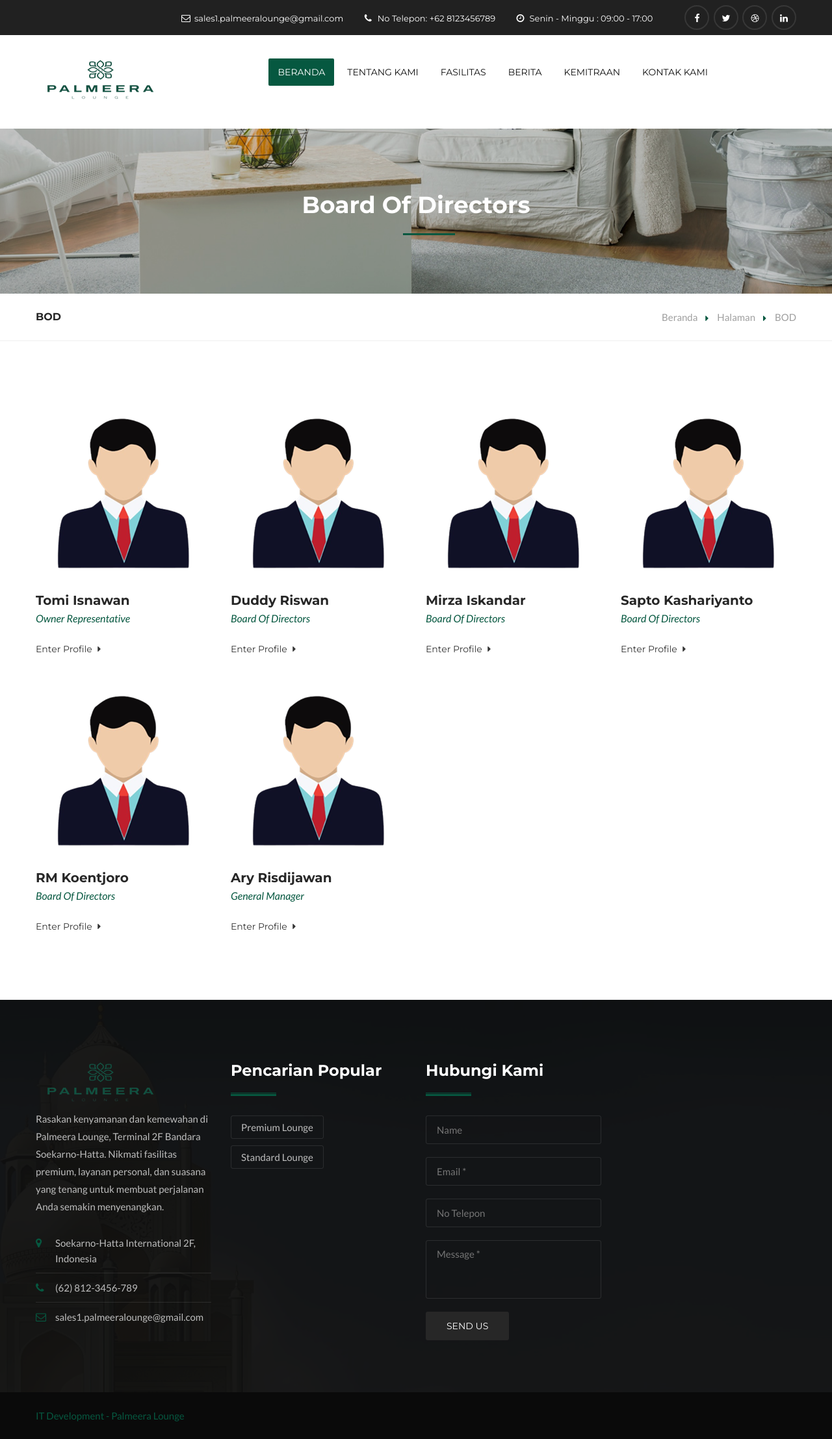
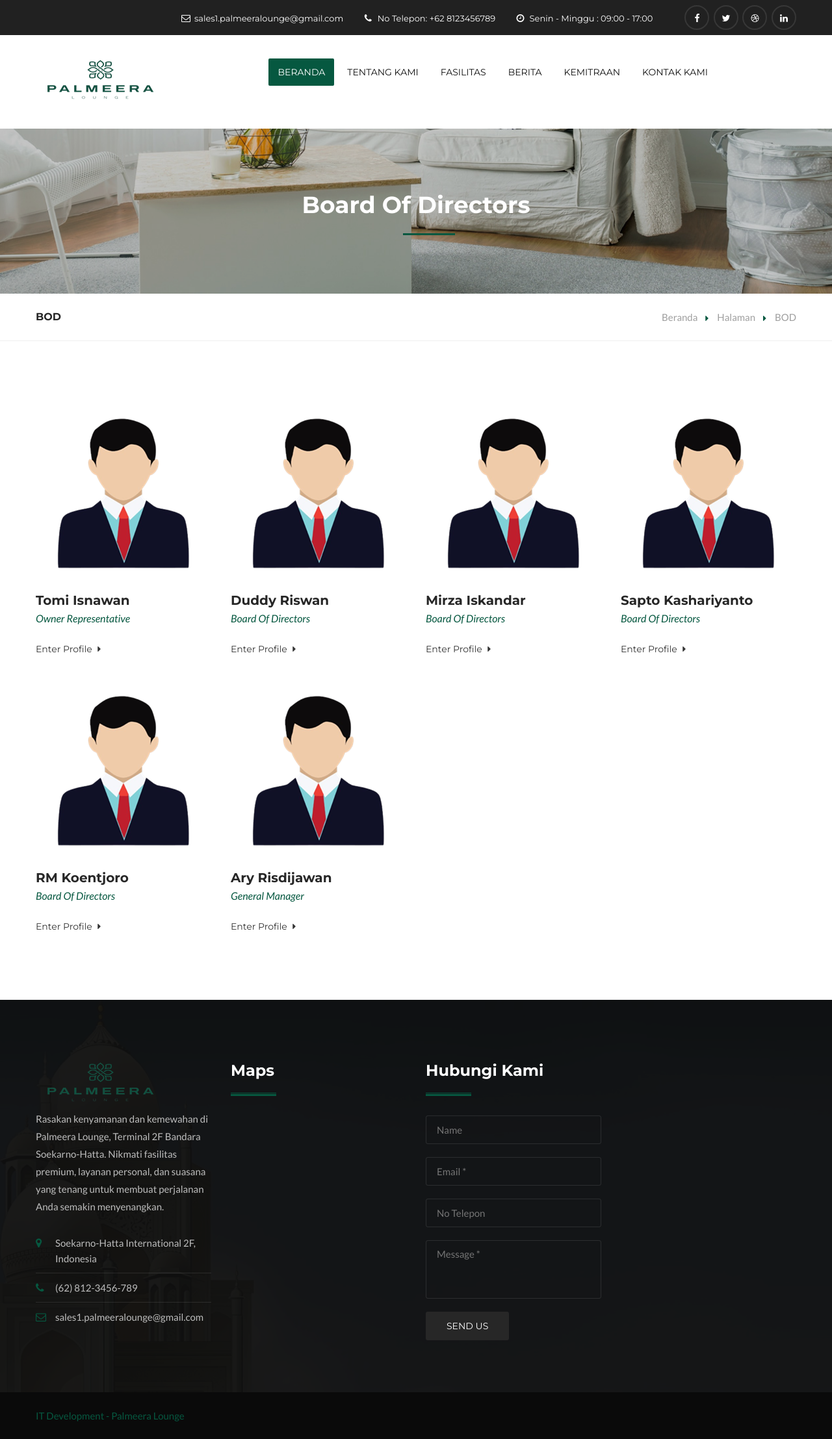
Before and after one commit to PalmeeraLounge/palmeera-web, a PHP site: page /bod.php in a window 1280 px wide. Shown: the whole page at 65% size. Run offline with PHP 8.4, Linux system fonts and the light colour scheme; grey boxes are pictures that could not be loaded.

Commit message:
Add files via upload

```diff
--- a/footer.php
+++ b/footer.php
@@ -59,21 +59,24 @@
                                 </div>
                             </div>
 
-                            <!--Footer Column-->
+                            <!--Footer Maps Column-->
                         	<div class="footer-column col-md-6 col-sm-6 col-xs-12">
 								<div class="footer-widget tags-widget">
-                                	<h2>Pencarian Popular</h2>
-                                    <div class="widget-content">
-                                    	<ul class="tags-list">
-                                        	<li><a href="premium.php">Premium Lounge</a></li>
-                                            <li><a href="standard.php">Standard Lounge</a></li>
-                                        </ul>
-                                    </div>
+                                	<h2>Maps</h2>
+                                    <div class="map-container"></div>
+                                    <iframe
+                                     src="https://www.google.com/maps/embed?pb=!1m18!1m12!1m3!1d3967.064377792485!2d106.64991367588347!3d-6.122037893864642!2m3!1f0!2f0!3f0!3m2!1i1024!2i768!4f13.1!3m3!1m2!1s0x2e6a026ad44ff845%3A0xd8ea333e48efd9f6!2sTerminal%202%2C%20RT.001%2FRW.010%2C%20Pajang%2C%20Benda%2C%20Tangerang%20City%2C%20Banten%2015126!5e0!3m2!1sen!2sid!4v1726112725807!5m2!1sen!2sid"
+                                     width="250"
+                                     height="300"
+                                     style="border:0;"
+                                     allowfullscreen=""
+                                     loading="lazy"
+                                     referrerpolicy="no-referrer-when-downgrade">
+                                    </iframe>
                                 </div>
                             </div>
-
+                            </div>
                         </div>
-                    </div>
 
                     <!--Big Column-->
                 	<div class="big-column col-md-6 col-sm-12 col-xs-12">
```
